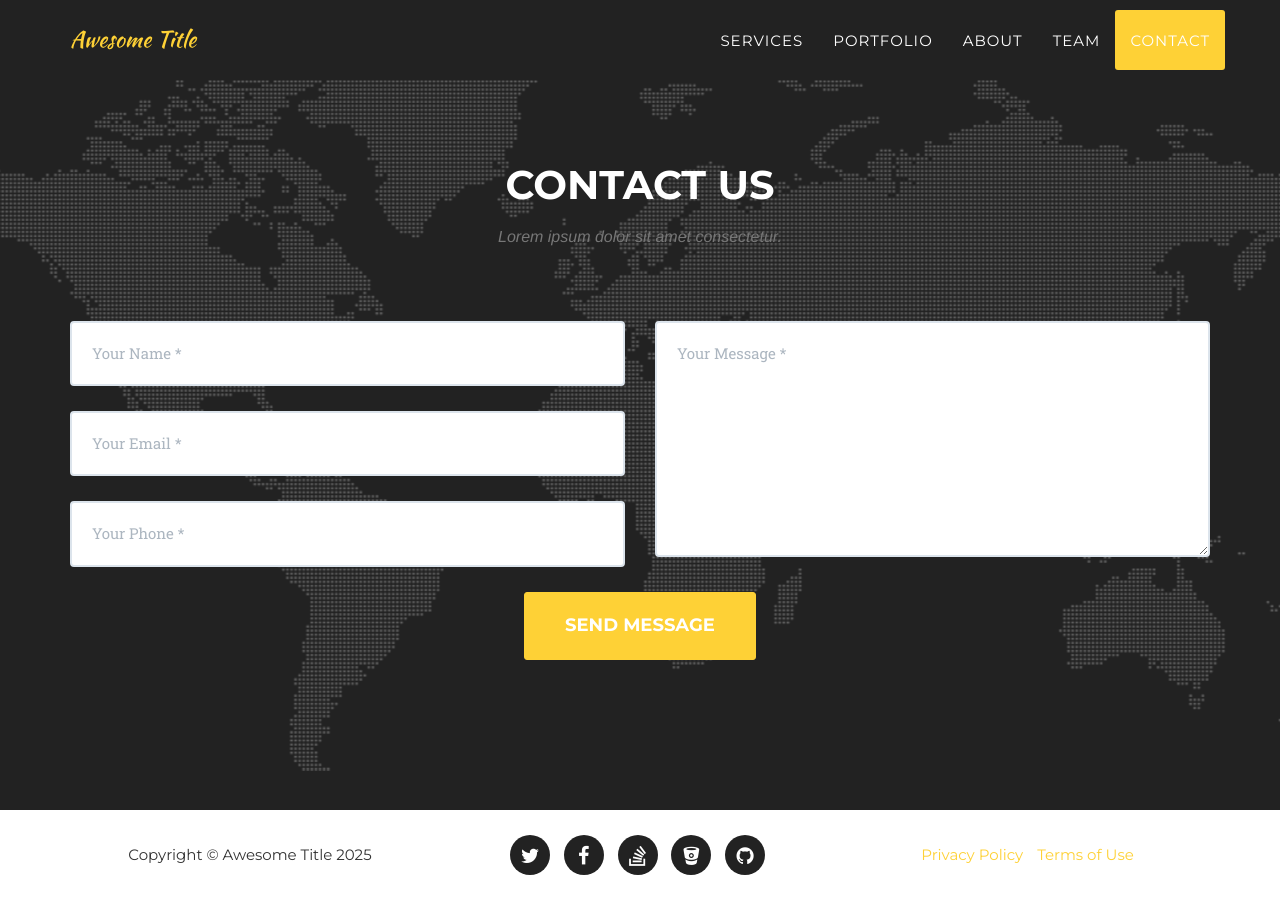
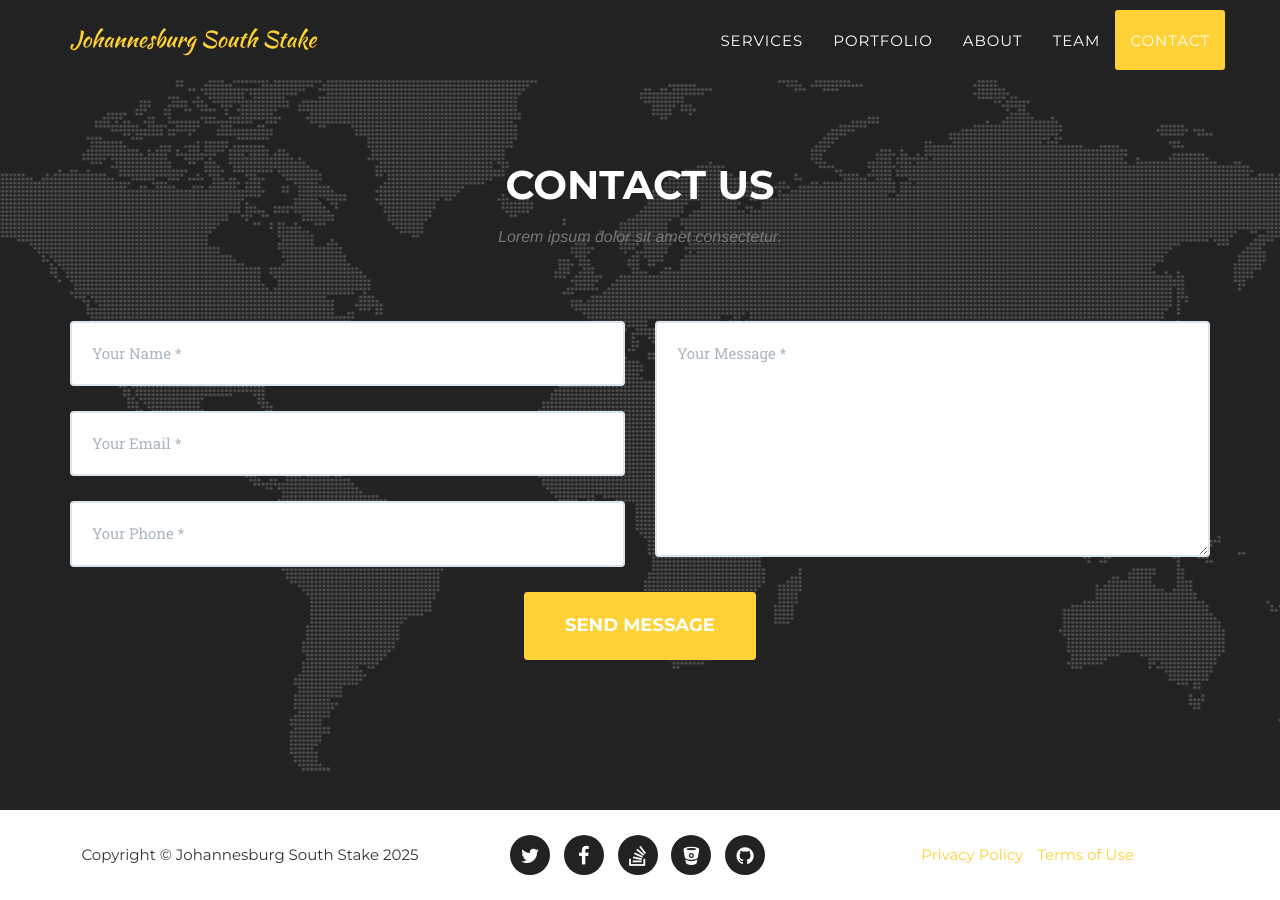
Before and after one commit to jhbsouthstake/jhbsouthstake.github.io, a Jekyll site: the page built from index.html, in a window 1280 px wide and 900 px high, scrolled down 5636 px. Built offline with Jekyll 4.4.1, drawn with Linux system fonts in a browser that asks for light colours; some web fonts are replaced.

Commit message:
Update _config.yml

```diff
--- a/_config.yml
+++ b/_config.yml
@@ -2,7 +2,7 @@ url: https://y7kim.github.io
 baseurl: /agency-jekyll-theme/
 
 # Site settings
-title: Awesome Title
+title: Johannesburg South Stake
 email: your-email@domain.com
 description: "Write an awesome description for your new site here. You can edit this line in _config.yml. It will appear in your document head meta (for Google search results) and in your feed.xml site description."
 
```
